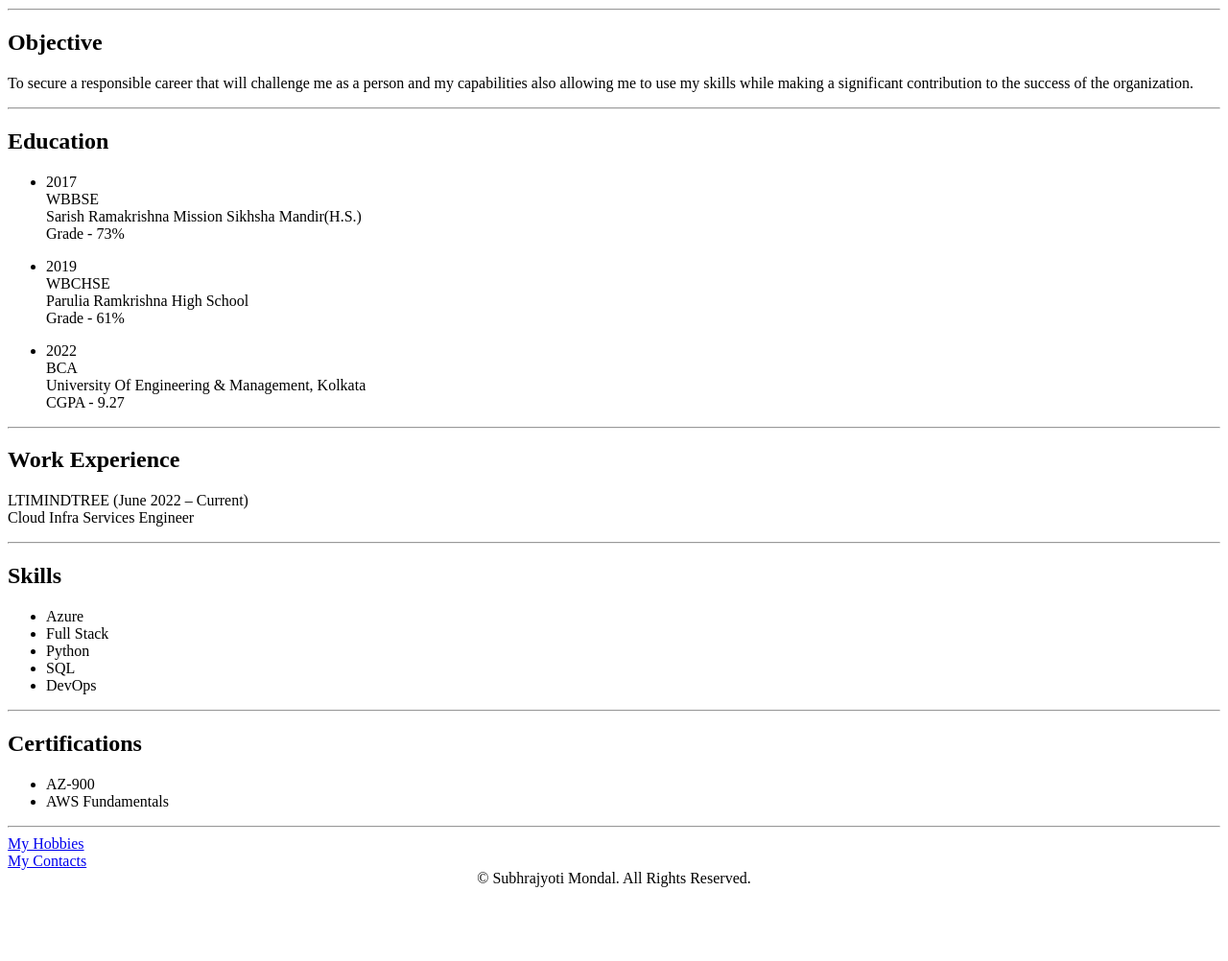
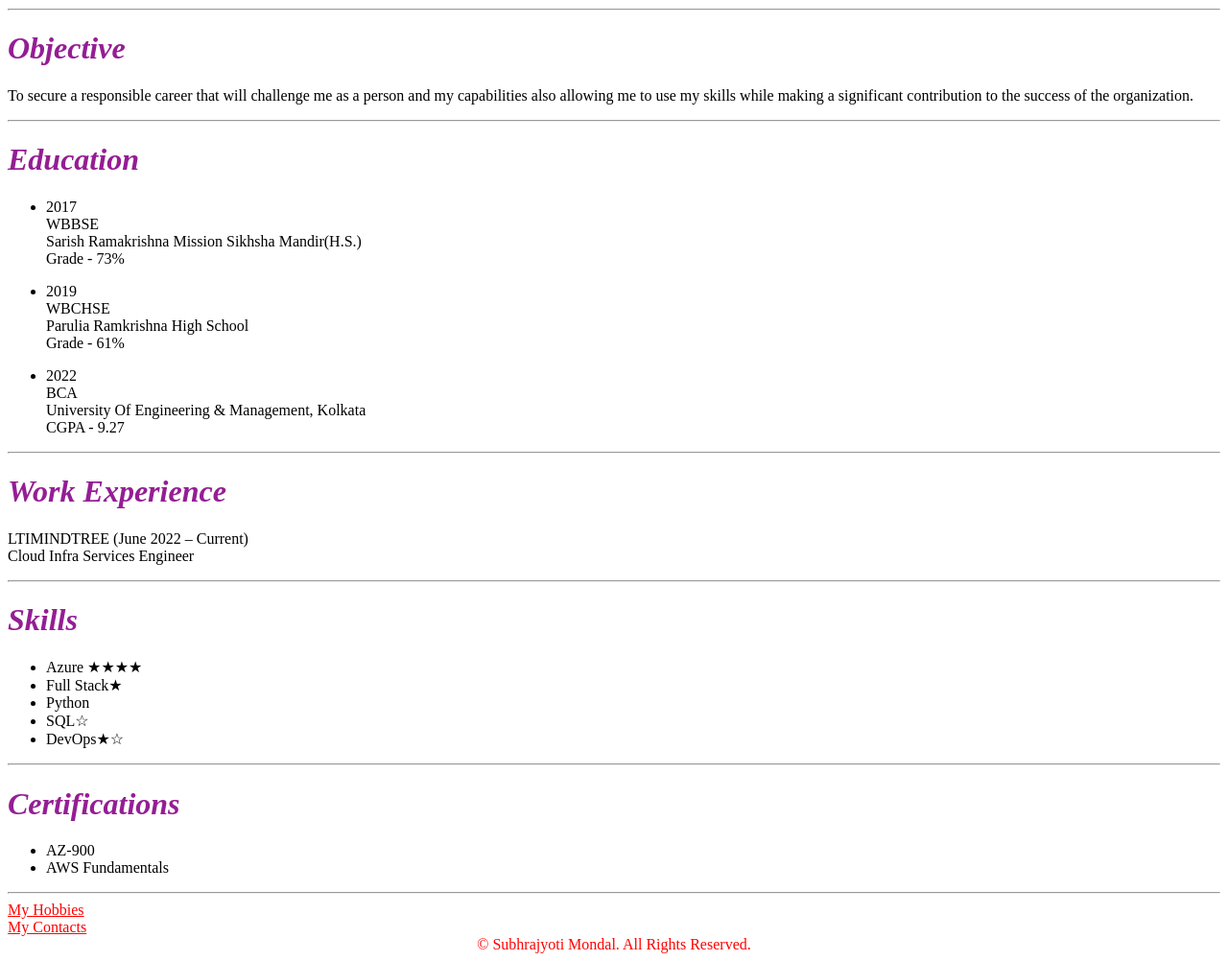
Before and after one commit to Subhrajyoti-Mondal/My-Portfolio, a plain HTML site: page index.html in a window 1280 px wide. Shown: the part 243-1245 px from the top of the page at 96% size. Before the commit the page ends 1176 px from the top, so only its background shows below. Drawn offline with Linux system fonts and the light colour scheme.

Commit message:
Update index.html

```diff
--- a/index.html
+++ b/index.html
@@ -5,14 +5,14 @@
         <title>My Resume</title>
     </head>
     <body>
-        <h1 align="center">SUBHRAJYOTI MONDAL</h1>
+        <h1 align="center"style="color:purple"><i><b>SUBHRAJYOTI MONDAL</b></i></h1>
         <img src="./cat.png"height="160"width="170"alt="Myself">
 
         <hr />
-        <h2>Objective</h2>
+        <i><h1 style="color:rgb(148, 30, 148)">Objective</h1></i>
         <p>To secure a responsible career that will challenge me as a person and my capabilities also allowing me to use my skills while making a significant contribution to the success of the organization.</p>
        <hr />
-        <h2>Education</h2>
+        <i><h1 style="color:rgb(148, 29, 148)">Education</h1></i>
         <ul>
            <p> <li>2017<br />
                 WBBSE<br />
@@ -36,36 +36,36 @@
             </li></p>
         </ul>
 <hr />
-        <h2>Work Experience</h2>
+       <i><h1 style="color:rgb(148, 30, 148)">Work Experience</h1></i>
         <p>LTIMINDTREE (June 2022 – Current)<br />
             Cloud Infra Services Engineer</p>
        <hr />
-            <h2>Skills</h2>
+           <i> <h1 style="color:rgb(148, 30, 148)">Skills</h1></i>
             <ul>
-                <li>Azure</li>
-                <li>Full Stack</li>
+                <li>Azure &#9733;&#9733;&#9733;&#9733;</li>
+                <li>Full Stack&#9733;</li>
                 <li>Python</li>
-                <li>SQL</li>
-                <li>DevOps</li>
+                <li>SQL&#9734;</li>
+                <li>DevOps&#9733;&star;</li>
 
 
             </ul>
 <hr />
-            <h2>Certifications</h2>
+           <i> <h1 style="color:rgb(148, 30, 148)">Certifications</h1></i>
             <ul>
                 <li>AZ-900</li>
                 <li>AWS Fundamentals</li>
             </ul>
   <hr />
-        <a href="./Hobby.html">My Hobbies</a>
+        <a href="./Hobby.html"style="color:red">My Hobbies</a>
         <br />
-        <a href="./Contact.html">My Contacts</a>
+        <a href="./Contact.html"style="color:red">My Contacts</a>
 
-        <footer align="center">
+        <footer align="center"style="color:red">
+
                © Subhrajyoti Mondal. All Rights Reserved.
+
           </footer>
-
-
 
     </body>
 
```
